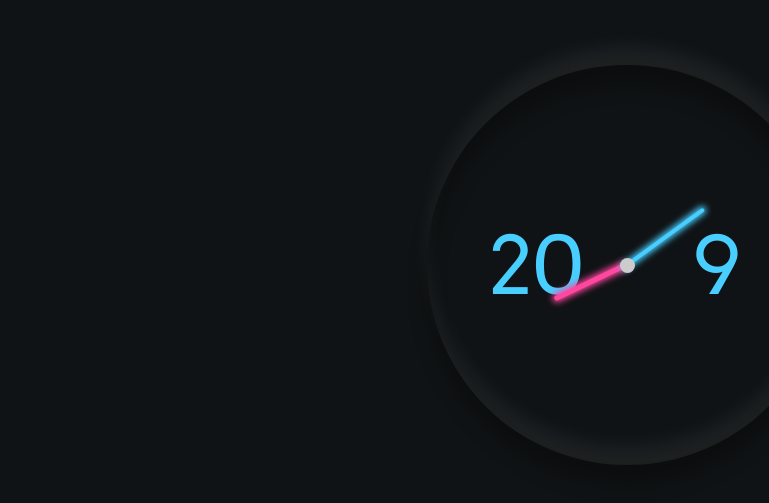
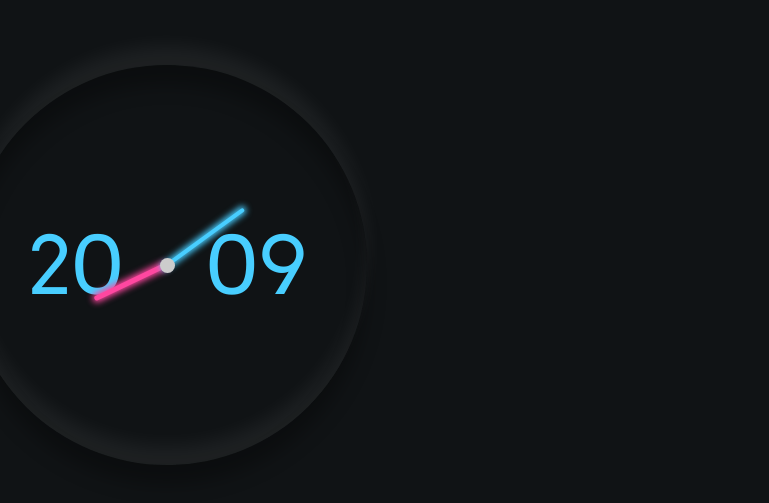
Before and after one commit to danba340/wallpaper-clock, a website: page index.html in a window 1280 px wide. Shown: the part 275-778 px from the top of the page, without its empty margins (333-1102 px from the left). Drawn offline with Linux system fonts and the light colour scheme.

Commit message:
pad with zero

```diff
--- a/index.html
+++ b/index.html
@@ -1,14 +1,12 @@
 <!DOCTYPE html>
 <html lang="en">
+
 <head>
   <meta charset="UTF-8" />
   <meta name="viewport" content="width=device-width, initial-scale=1.0" />
   <meta name="Description" content="A JS Clock suitable for wallpaper" />
   <title>Wallpaper Clock</title>
-    <link
-      href="https://fonts.googleapis.com/css2?family=Arvo&display=swap"
-      rel="stylesheet"
-    />
+  <link href="https://fonts.googleapis.com/css2?family=Arvo&display=swap" rel="stylesheet" />
   <style>
     * {
       margin: 0;
@@ -18,7 +16,7 @@
 
     body {
       display: flex;
-        justify-content: center;
+      justify-content: flex-start;
       align-items: center;
       min-height: 100vh;
       background: #101315;
@@ -31,6 +29,7 @@
     .clock {
       width: 400px;
       height: 400px;
+      margin-left: 300px;
       display: flex;
       justify-content: center;
       align-items: center;
@@ -98,14 +97,17 @@
       z-index: 11;
       border-radius: 3px;
     }
+
     #digital {
       font-size: 80px;
       color: #48ceff;
     }
+
     #digital .spacer {
       display: inline-block;
       width: 80px;
     }
+
     #digital .digit {
       display: inline-block;
       min-width: 100px;
@@ -137,7 +139,7 @@
     let h = now.getHours();
     let m = now.getMinutes();
 
-      $digital.innerHTML = `<span class="digit">${h}</span><span class="spacer"></span><span class="digit">${m}</span>`;
+    $digital.innerHTML = `<span class="digit">${h < 10 ? "0" + h : h}</span><span class="spacer"></span><span class="digit">${m < 10 ? "0" + m : m}</span>`;
 
     let hDeg = h * 30;
     let mDeg = m * degPerMinute;
@@ -146,4 +148,5 @@
     $m.style.transform = `rotateZ(${mDeg}deg)`;
   </script>
 </body>
+
 </html>
```
Also changed, not shown: image.png. Lines whose indentation alone changed are shown as unchanged.
